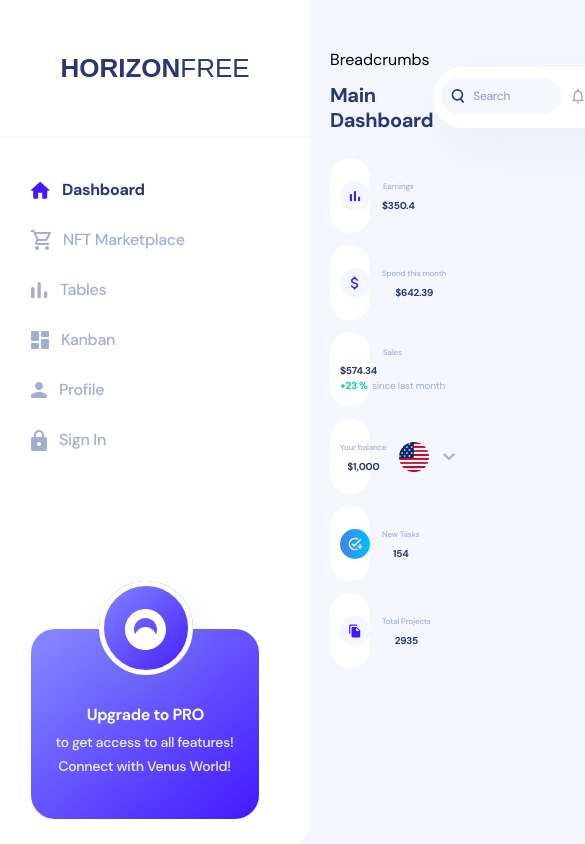
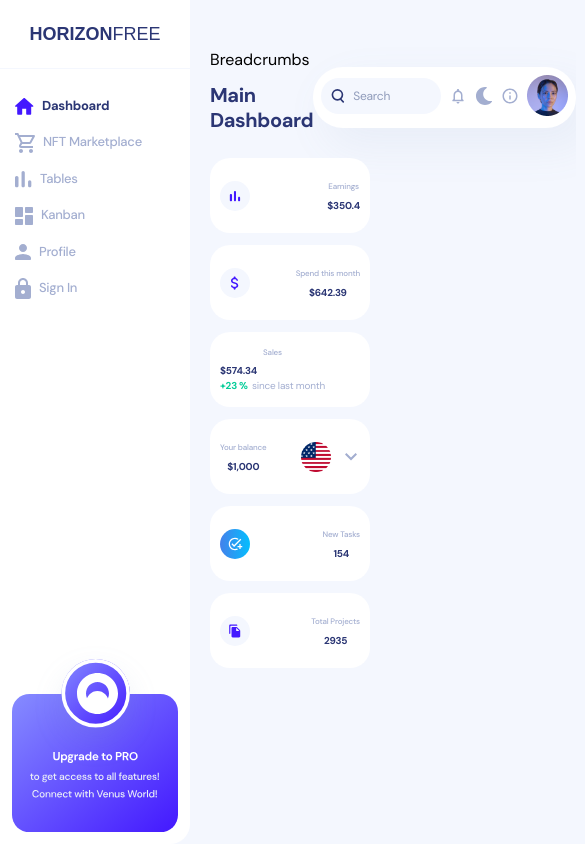
Before and after one commit to millipo14/horizon-admin-dashboard, a React (Vite) app: page / in a window 390 px wide. Shown: the top 844 px of the page, 585 px wide, since content can reach past the window. Built offline with nearby package versions, Linux system fonts and the light colour scheme.

Commit message:
feat: add breakpoint mixins and responsive sidebar

```diff
--- a/src/components/Sidebar/Sidebar.module.scss
+++ b/src/components/Sidebar/Sidebar.module.scss
@@ -1,5 +1,6 @@
 .sidebar {
-    width: rem(310);
+    flex: 0 0 fluid(190, 310);
+    width: fluid(190, 310);
     min-height: 100dvh;
 
     display: flex;
@@ -10,11 +11,11 @@
 }
 
 .title {
-    margin: rem(55) 0;
+    margin: fluid(25, 55) 0;
 
     font-family: 'Poppins', sans-serif;
     font-weight: 700;
-    font-size: rem(26);
+    font-size: fluid(18, 26);
     line-height: 1;
     color: var(--color-dark-blue);
     text-align: center;
@@ -34,21 +35,24 @@
 .list {
     display: flex;
     flex-direction: column;
-    gap: rem(20);
+    gap: fluid(12, 20);
 
-    padding-top: rem(38);
-    padding-left: rem(31);
+    padding-top: fluid(25, 38);
+    padding-left: fluid(15, 31);
+    padding-right: rem(10);
 }
 
 .link {
     display: flex;
     align-items: center;
-    gap: rem(12);
+    gap: fluid(8, 12);
 
     transition: all 0.3s ease;
 }
 
 .icon {
+    flex-shrink: 0;
+
     color: #a3aed0;
     fill: currentColor;
 
@@ -58,7 +62,7 @@
 .subtitle {
     font-family: var(--font-family);
     font-weight: 500;
-    font-size: rem(16);
+    font-size: fluid(13, 16);
     line-height: 1.88;
     letter-spacing: -0.02em;
     color: #a3aed0;
@@ -76,26 +80,78 @@
     fill: currentColor;
 }
 
+
+/* PRO */
+
 .pro {
     position: relative;
 
-    display: flex;
-    flex-direction: column;
-    justify-content: center;
-
     margin-top: auto;
-    padding: rem(25) rem(31);
+    margin-left: fluid(12, 25);
+    margin-right: fluid(12, 25);
+    margin-bottom: fluid(12, 25);
 }
 
 .proIcon {
     display: block;
+
+    width: 100%;
+    height: auto;
 }
 
 .getProIcon {
     position: absolute;
-    top: rem(75);
-    left: rem(125);
+
+    top: fluid(30, 65);
+    left: fluid(65, 110);
 
     display: block;
+
     pointer-events: none;
 }
+
+
+/* 576px */
+
+@include sm {
+    .list {
+        padding-right: rem(12);
+    }
+}
+
+
+/* 768px */
+
+@include md {
+    .list {
+        padding-right: rem(15);
+    }
+}
+
+
+/* 1024px */
+
+@include lg {
+    .sidebar {
+        flex-basis: fluid(240, 310);
+    }
+}
+
+
+/* 1240px */
+
+@include xl {
+    .sidebar {
+        flex-basis: fluid(280, 310);
+    }
+}
+
+
+/* 1600px */
+
+@include xxl {
+    .sidebar {
+        flex-basis: rem(310);
+        width: rem(310);
+    }
+}
--- a/src/styles/helpers/_index.scss
+++ b/src/styles/helpers/_index.scss
@@ -1 +1,2 @@
-@forward 'functions'
+@forward 'functions';
+@forward 'mixins';
--- /dev/null
+++ b/src/styles/helpers/_mixins.scss
@@ -0,0 +1,29 @@
+@mixin sm {
+    @media (min-width: 576px) {
+        @content;
+    }
+}
+
+@mixin md {
+    @media (min-width: 768px) {
+        @content;
+    }
+}
+
+@mixin lg {
+    @media (min-width: 1024px) {
+        @content;
+    }
+}
+
+@mixin xl {
+    @media (min-width: 1240px) {
+        @content;
+    }
+}
+
+@mixin xxl {
+    @media (min-width: 1600px) {
+        @content;
+    }
+}
--- a/vite.config.ts
+++ b/vite.config.ts
@@ -13,7 +13,7 @@ export default defineConfig({
   css: {
     preprocessorOptions: {
       scss: {
-        additionalData: `@use "@/styles/helpers/functions" as *;\n`,
+        additionalData: `@use "@/styles/helpers" as *;\n`,
       },
     },
   },
```
